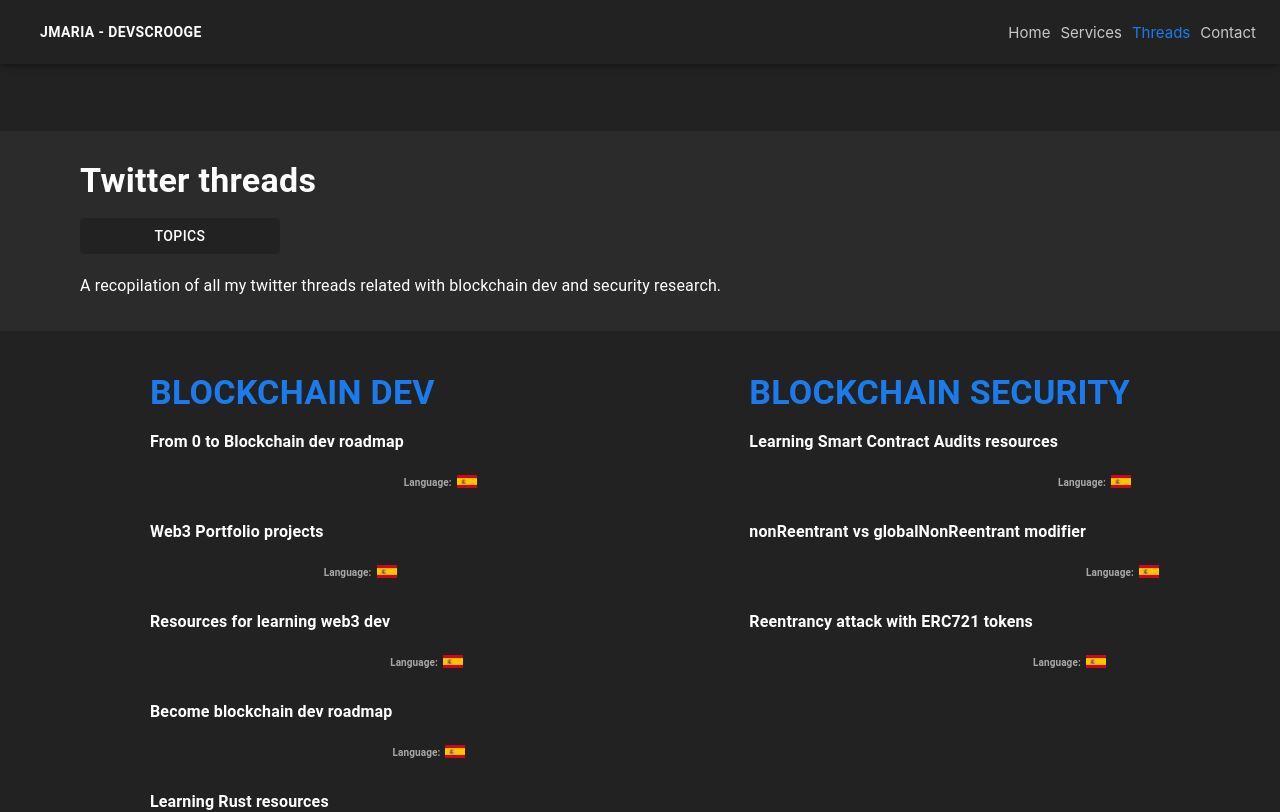
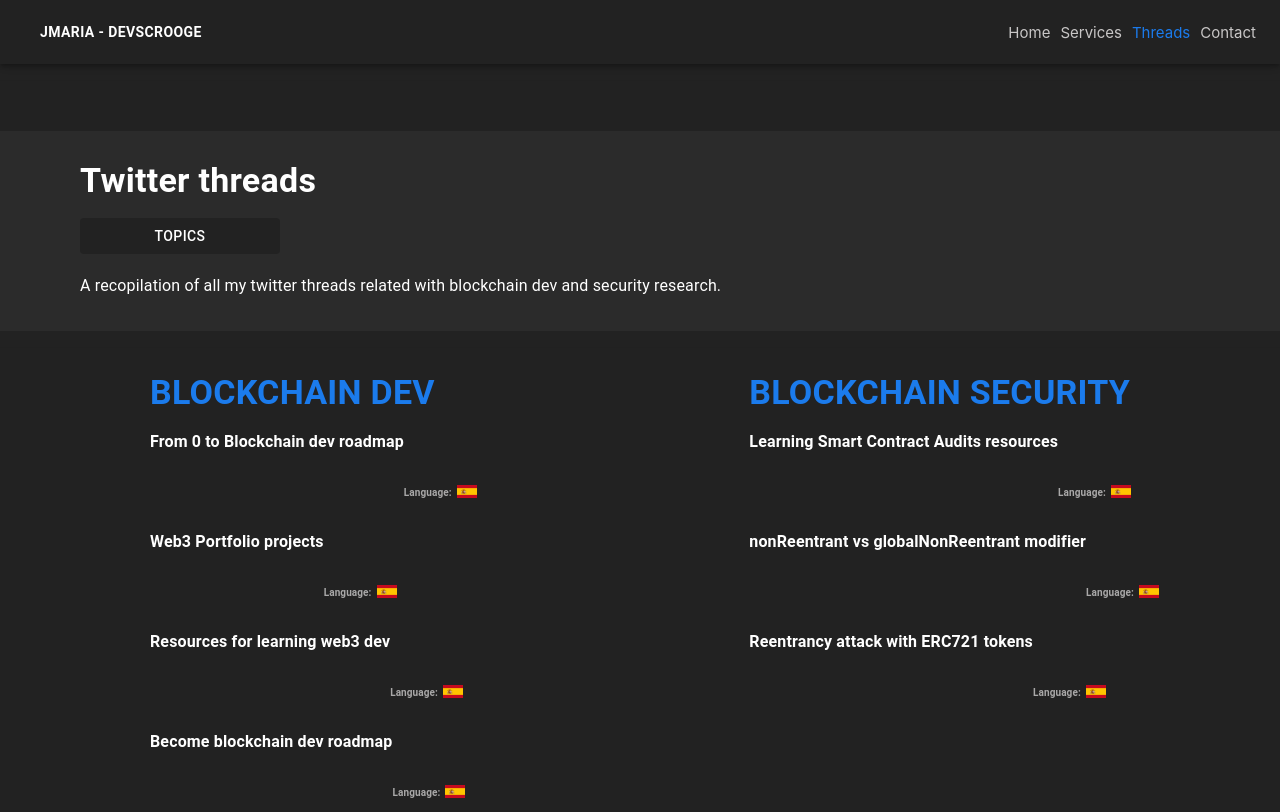
Before and after one commit to JMariadlcs/devscrooge.com, a React (Create React App) app: page /threads in a window 1280 px wide. Shown: the top 812 px of the page. Built offline with nearby package versions, Linux system fonts and the light colour scheme.

Commit message:
update margin language

```diff
--- a/src/components/Threadsv2.js
+++ b/src/components/Threadsv2.js
@@ -187,7 +187,7 @@ function Threadsv2() {
                         </Typography>
                         {selectedCategory.tweets.map((tweet) => (
                             <Box className="tweetBox" key={tweet.link} sx={{ display: "flex", alignItems: "center", justifyContent: "space-between" }}>
-                                <Typography gutterBottom sx={{ position: 'absolute', margin: '0 0 0 -5px' }}>
+                                <Typography className="tweetLink" gutterBottom sx={{ position: 'absolute', margin: '0 0 0 -5px' }}>
                                     <a href={tweet.link} target="_blank" rel="noopener noreferrer" className={classes.tweetLink}>
                                         {tweet.title}
                                     </a>
@@ -231,7 +231,7 @@ function Threadsv2() {
                             </Typography>
                             {category.tweets.map((tweet) => (
                                 <Box className="tweetBox" key={tweet.link} sx={{ display: "flex", alignItems: "center", justifyContent: "space-between" }}>
-                                    <Typography gutterBottom sx={{ position: 'absolute', margin: '0 0 0 -5px' }}>
+                                    <Typography className="tweetLink" gutterBottom sx={{ position: 'absolute', margin: '0 0 0 -5px' }}>
                                         <a href={tweet.link} target="_blank" rel="noopener noreferrer" className={classes.tweetLink}>
                                             {tweet.title}
                                         </a>
--- a/src/css/Threadsv2.css
+++ b/src/css/Threadsv2.css
@@ -24,5 +24,5 @@
 }
 
 .languageBox {
-  margin-top: 40px;
+  margin-top: 50px;
 }
```
